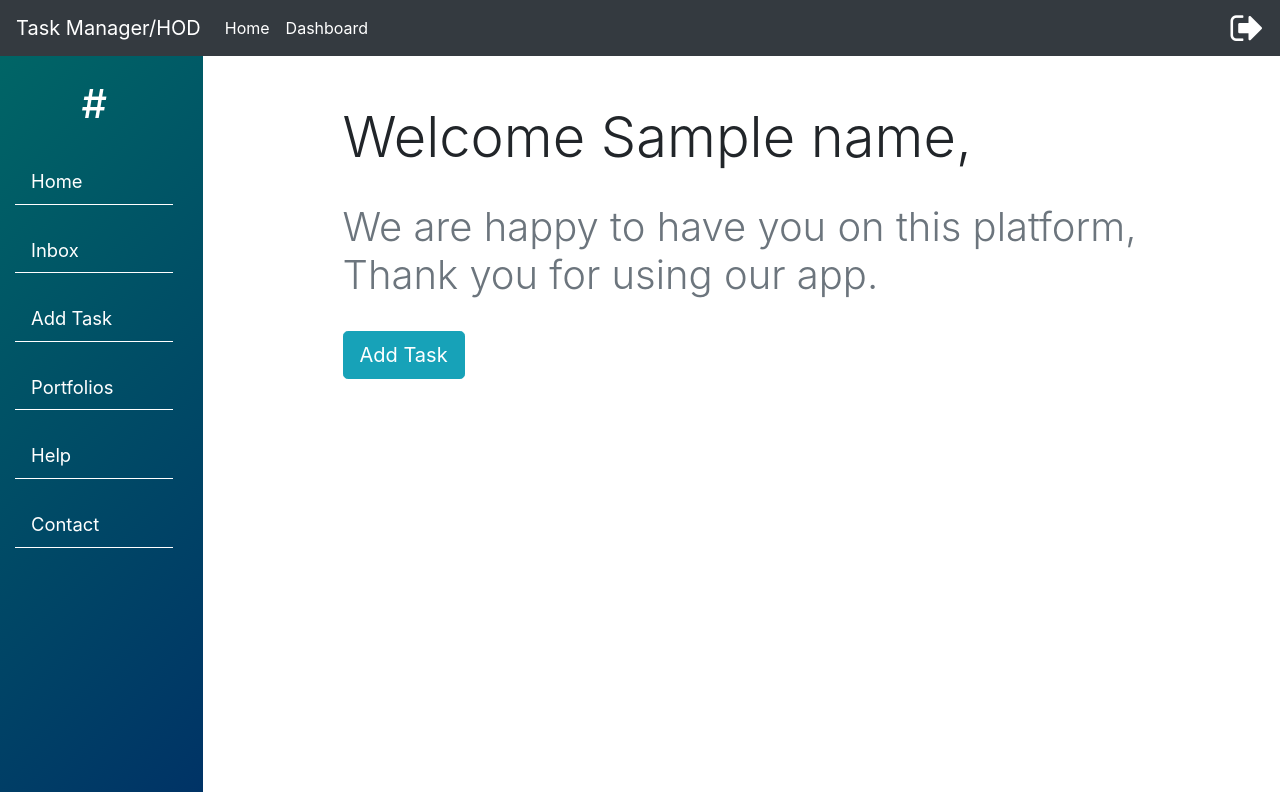
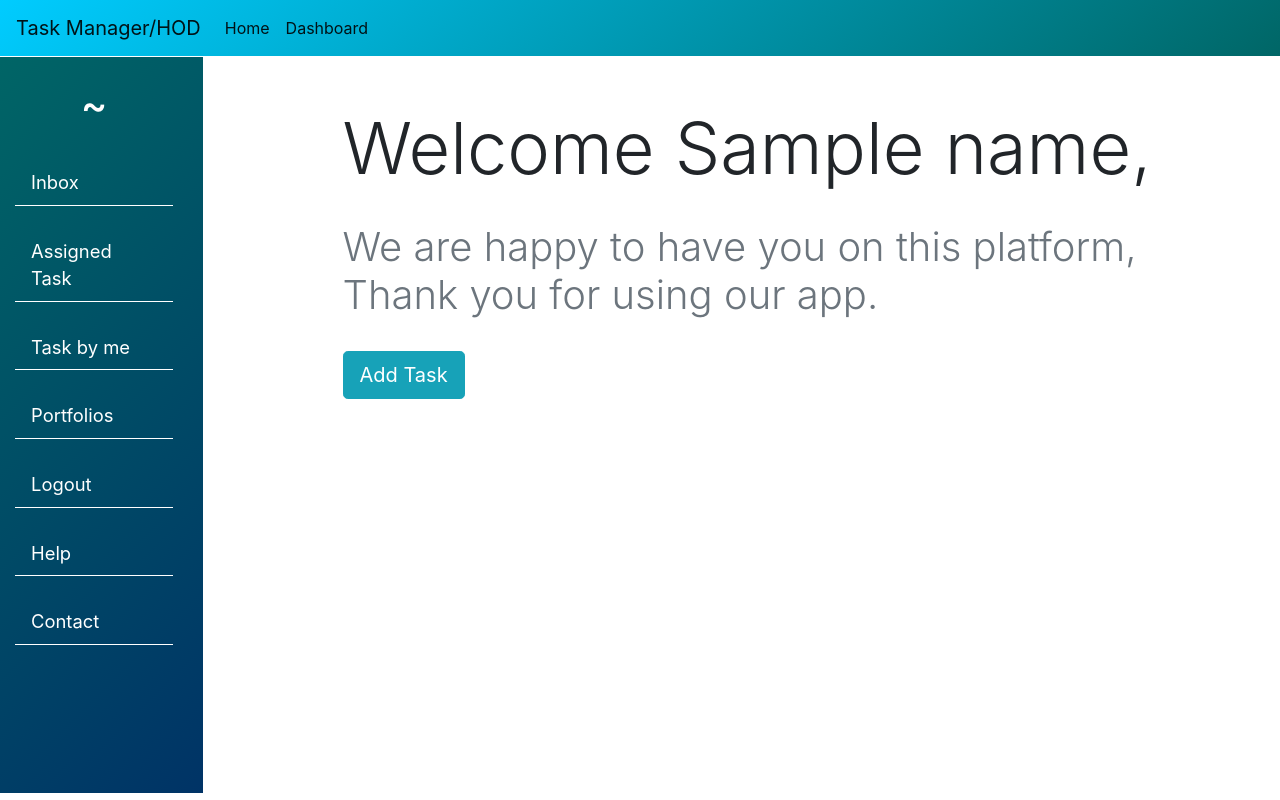
Before and after one commit to Manikanta05/taskmanager, a Flask app: template Templates/hod.html in a window 1280 px wide. Run offline with Flask 2, Linux system fonts and the light colour scheme; the template is opened without the code that fills it: most values are stand-ins (such as "Sample title", 1, 10 or a date in 2020); some libraries are stand-ins or nearby versions.

Commit message:
Updated Page

```diff
--- a/Templates/hod.html
+++ b/Templates/hod.html
@@ -6,10 +6,13 @@
     <meta name="viewport" content="width=device-width, initial-scale=1.0">
     <title>HOD Portal</title>
     <link rel="stylesheet" href="https://maxcdn.bootstrapcdn.com/bootstrap/4.0.0/css/bootstrap.min.css" integrity="sha384-Gn5384xqQ1aoWXA+058RXPxPg6fy4IWvTNh0E263XmFcJlSAwiGgFAW/dAiS6JXm" crossorigin="anonymous">
-    <link rel="stylesheet" href="https://cdnjs.cloudflare.com/ajax/libs/font-awesome/4.7.0/css/font-awesome.min.css">
     <style>
         body{
             overflow-x: hidden;
+        }
+        .navbg{
+            background: linear-gradient(-40deg,#006666,#00ccff);
+            border-bottom: 1px solid white;
         }
         .sidebar{
             background: linear-gradient(135deg,#006666,#003366);
@@ -36,7 +39,7 @@
 </head>
 <body>
     <!-- Navbar -->
-    <nav class="navbar navbar-expand-lg navbar-dark bg-dark">
+    <nav class="navbar navbar-expand-lg navbar-light navbg">
         <a class="navbar-brand" href="#">Task Manager/HOD</a>
         <button class="navbar-toggler" type="button" data-toggle="collapse" data-target="#navbarNav" aria-controls="navbarNav" aria-expanded="false" aria-label="Toggle navigation">
           <span class="navbar-toggler-icon"></span>
@@ -51,25 +54,24 @@
             </li>
           </ul>
         </div>
-        <a href="index.html"><i class="fa fa-sign-out" style="font-size:36px;color:white"></i></a>
     </nav>
 
     <div class="row">
         <div class="col col-lg-2 col-md-2 col-sm-4 sidebar">
-            <h1 class="text-center mt-4">#</h1> <br>
+            <h1 class="text-center mt-4">~</h1> <br>
             <div class="col sidebarA">
-                <a href="./princi.html" class="nav-link">Home</a><br>
                 <a href="#" class="nav-link">Inbox</a><br>
-                <a href="#" class="nav-link" data-toggle="modal" data-target="#exampleModal">Add Task</a><br>
+                <a href="/assignedTask" class="nav-link">Assigned Task</a><br>
+                <a href="/taskByme" class="nav-link">Task by me</a><br>
                 <a href="#" class="nav-link">Portfolios</a><br>
-               <!-- <a href="/" class="nav-link">Logout</a><br>-->
+                <a href="/" class="nav-link">Logout</a><br>
                 <a href="#" class="nav-link">Help</a><br>
                 <a href="#" class="nav-link">Contact</a><br>
             </div>
         </div>
         <div class="container col-sm-8">
             <div class="col">
-                <h1 class="display-4 mt-5">Welcome {{ name }},</h1><br>
+                <h1 class="display-3 mt-5">Welcome {{ name }},</h1><br>
                 <h2 class="text-muted mutedTxt">We are happy to have you on this platform, <br> Thank you for using our app.</h2><br>
                 <button type="button" class="btn btn-info btn-lg" data-toggle="modal" data-target="#exampleModal">Add Task </button>
             </div>
@@ -87,6 +89,7 @@
             </button>
             </div>
             <div class="modal-body">
+            <form action="/taskAssign" method="POST">
                 <label for="taskName">Task Name</label>
                 <input class="form-control" type="text" name="taskName" placeholder="Add here.."> <br>
                 <div class="row">
@@ -94,13 +97,23 @@
                         <label for="designation">Designation</label>
                         <select class="custom-select" name="designation">
                             <option selected>Choose..</option><hr>
-                        <option value="aprofessor">Associate Professor</option><hr>
-                        <option value="staffs">Staffs</option>
+                            <option value="Associate Professor"><a href="/asprof">Associate Professor</a></option><hr>
+                            <option value="Asst. Prof."><a href="/staffs">Staffs</a></option>
                         </select>
                     </div>
                     <div class="col col-lg-6">
                         <label for="assignees">Assignees</label>
-                    <input class="form-control" type="text" name="Assignees" placeholder="Search here..."><br>
+                        <input class="form-control" type="text" name="assignees" placeholder="Search here..."><br>
+                    </div>
+                </div>
+                <div class="row">
+                    <div class="col col-lg-6">
+                        <label for="designation">Assigned By</label>
+                        <input class="form-control" name="assignedby" value={{ name }}>
+                    </div>
+                    <div class="col col-lg-6">
+                        <label for="assignees">Role</label>
+                        <input class="form-control" name="role" value={{ role }}><br>
                     </div>
                 </div>
                 <div class="row">
@@ -113,7 +126,7 @@
                         <input class="form-control" name="dateout" type="date">
                     </div>
                     <div class="col col-lg-4">
-                    <label for="prioity">Priority</label>
+                        <label for="priority">Priority</label>
                         <select class="custom-select" name="priority">
                             <option selected>Choose..</option><hr>
                             <option value="high" class="badge-danger">High</option><hr>
@@ -127,8 +140,9 @@
                 </div>
                 <div class="modal-footer">
                     <button type="button" class="btn btn-danger" data-dismiss="modal">Close</button>
-            <button type="button" class="btn btn-success">Add Task</button>
+                    <button type="submit" class="btn btn-success">Add Task</button>
                 </div>
+            </form>
         </div>
         </div>
     </div>
```
Lines whose indentation alone changed are shown as unchanged.
